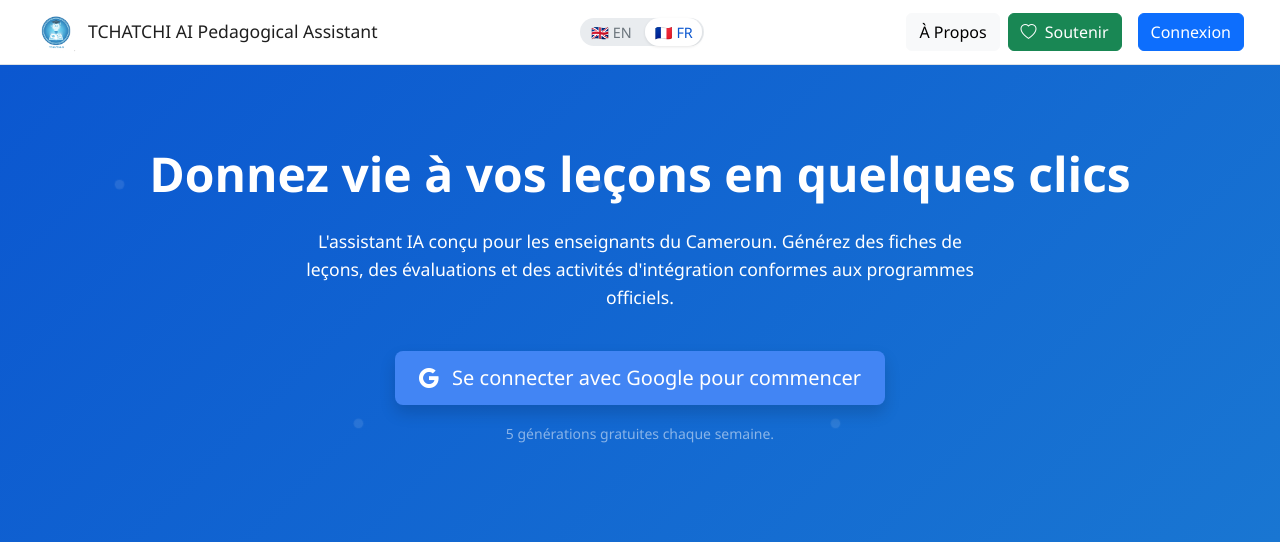
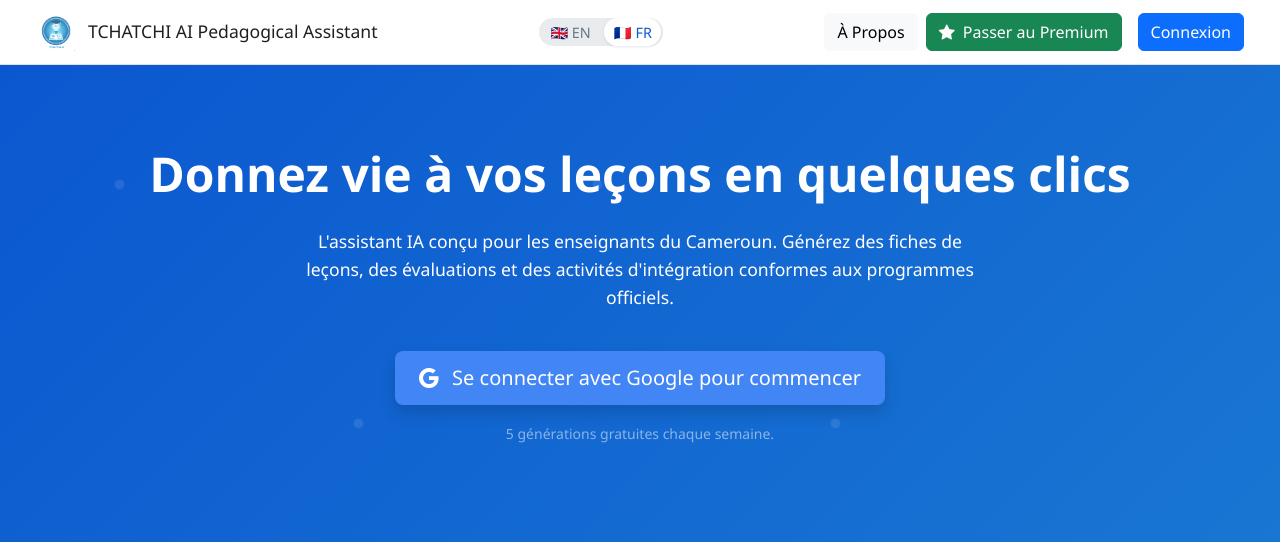
Before and after one commit to tkcedric/tchatchi-ai-render-deploy, a Flask app: page / in a window 1280 px wide. Shown: the top 542 px of the page. Run offline with Flask 3, Linux system fonts and the light colour scheme; parts of the project's set-up code (start-up, migrations or seed data) failed here and were passed over; some libraries are stand-ins or nearby versions.

Commit message:
Uniformisation des liens Premium (remplace Soutenir/Donate) sur toutes les pages, ajout du lien Premium manquant dans le menu utilisateur connecté, amélioration UX mobile des options (liste verticale, effet de sélection)

```diff
--- a/templates/landing.html
+++ b/templates/landing.html
@@ -475,7 +475,7 @@
     </style>
 </head>
 <body>
-    <div id="main-container">
+        <div id="main-container">
         <!-- ======================================================================= -->
         <!-- EN-TÊTE CORRIGÉ POUR L'ALIGNEMENT -->
         <!-- ======================================================================= -->
@@ -504,6 +504,7 @@
                         <ul class="dropdown-menu dropdown-menu-end">
                             <li><a class="dropdown-item" href="/app">Chat Tchatci ai</a></li>
                             <li><a class="dropdown-item" href="/about">À Propos</a></li>
+                            <li><a class="dropdown-item" href="/#tarifs"><i class="bi bi-star-fill me-2"></i>Passer au Premium</a></li>
                             <li><hr class="dropdown-divider"></li>
                             <li><a class="dropdown-item" href="/logout"><i class="bi bi-box-arrow-right me-2"></i>Se Déconnecter</a></li>
                         </ul>
@@ -514,7 +515,7 @@
                     <!-- Menu pour Desktop -->
                     <nav class="d-none d-md-flex gap-2 align-items-center">
                         <a href="/about" class="btn btn-light" data-lang-en="About" data-lang-fr="À Propos">À Propos</a>
-                        <a href="/donate" class="btn btn-success"><i class="bi bi-heart me-1"></i> <span data-lang-en="Support" data-lang-fr="Soutenir">Soutenir</span></a>
+                        <a href="/#tarifs" class="btn btn-success"><i class="bi bi-star-fill me-1"></i> <span data-lang-en="Go Premium" data-lang-fr="Passer au Premium">Passer au Premium</span></a>
                         <a href="/login" class="btn btn-primary ms-2" data-lang-en="Login" data-lang-fr="Connexion">Connexion</a>
                     </nav>
                     <!-- Bouton Burger pour Mobile -->
@@ -543,9 +544,9 @@
                     <span data-lang-en="About" data-lang-fr="À Propos">À Propos</span>
                 </a>
 
-                <a href="/donate" class="nav-compact-link" data-lang-en="Support" data-lang-fr="Soutenir">
-                    <i class="bi bi-heart"></i>
-                    <span data-lang-en="Support" data-lang-fr="Soutenir">Soutenir</span>
+                <a href="/#tarifs" class="nav-compact-link" data-lang-en="Go Premium" data-lang-fr="Passer au Premium">
+                    <i class="bi bi-star-fill"></i>
+                    <span data-lang-en="Go Premium" data-lang-fr="Passer au Premium">Passer au Premium</span>
                 </a>
             </div>
 
```
Also changed, not shown: templates/about.html (+5 -4 lines), templates/index.html (+36 -12 lines).
